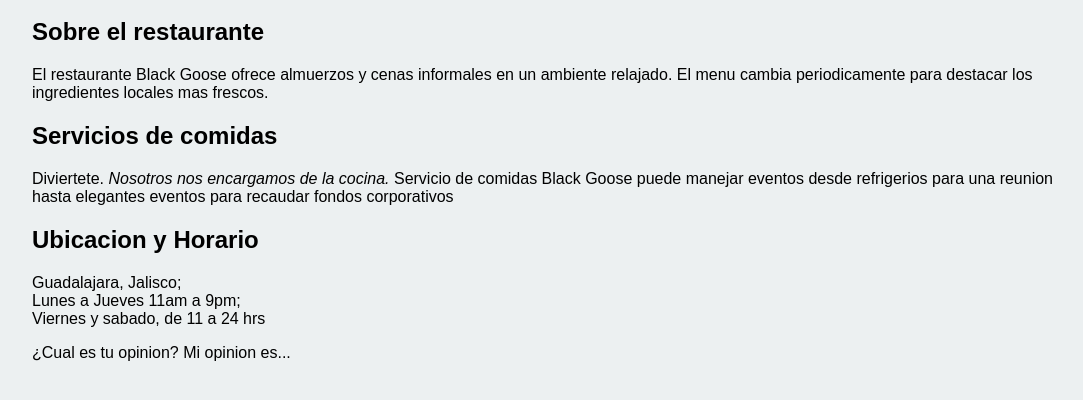
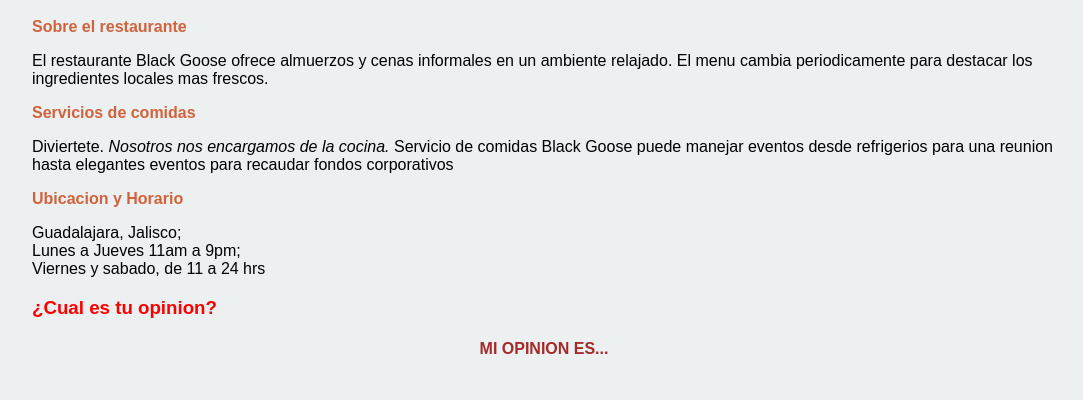
Before and after one commit to DorianYael1223/01_INICIO, a plain HTML site: page Index.html in a window 1280 px wide. Shown: the part 254-654 px from the top of the page, without its empty margins (96-1179 px from the left). Drawn offline with Linux system fonts and the light colour scheme.

Commit message:
Estilos finales al sitio

```diff
--- a/Index.html
+++ b/Index.html
@@ -20,6 +20,20 @@
         margin-top: 30px;
 
     }
+    h2 {
+        color: #d1633c;
+        font-size: 1em;
+    }
+
+    h3 {
+        color: red;
+    }
+
+    h4 {
+        color: brown;
+        text-align: center;
+        text-transform: uppercase;
+    }
 </style>
 <body>
 <h1>
@@ -39,8 +53,8 @@
 <p>Guadalajara, Jalisco; <br>Lunes a Jueves 11am a 9pm; <br> Viernes y sabado, de 11 a 24 hrs
 </p>
 
-¿Cual es tu opinion?
+<h3>¿Cual es tu opinion? </h3>
 
-Mi opinion es...
+<h4>Mi opinion es...</h4>
 </body>
 </html>
```
